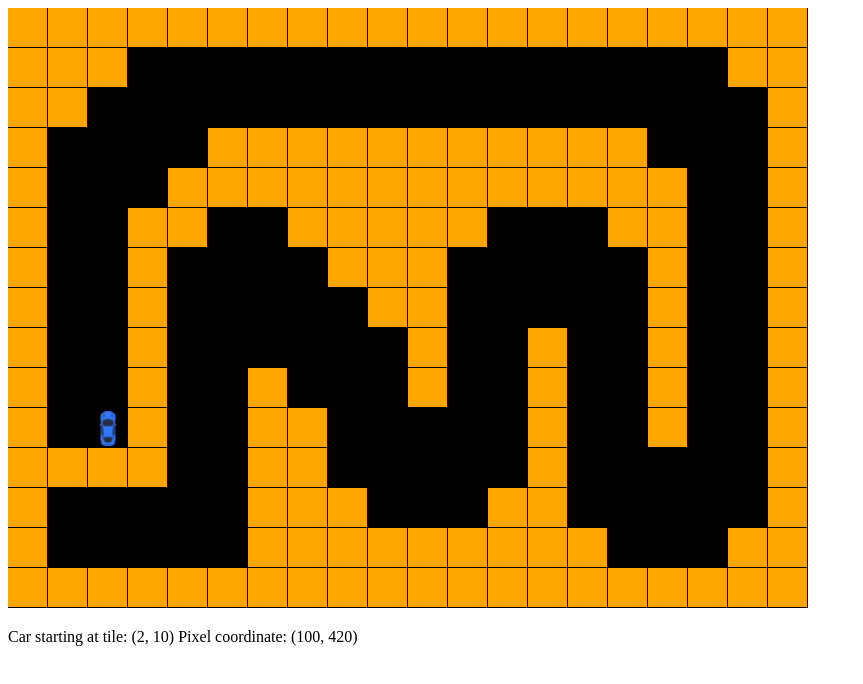
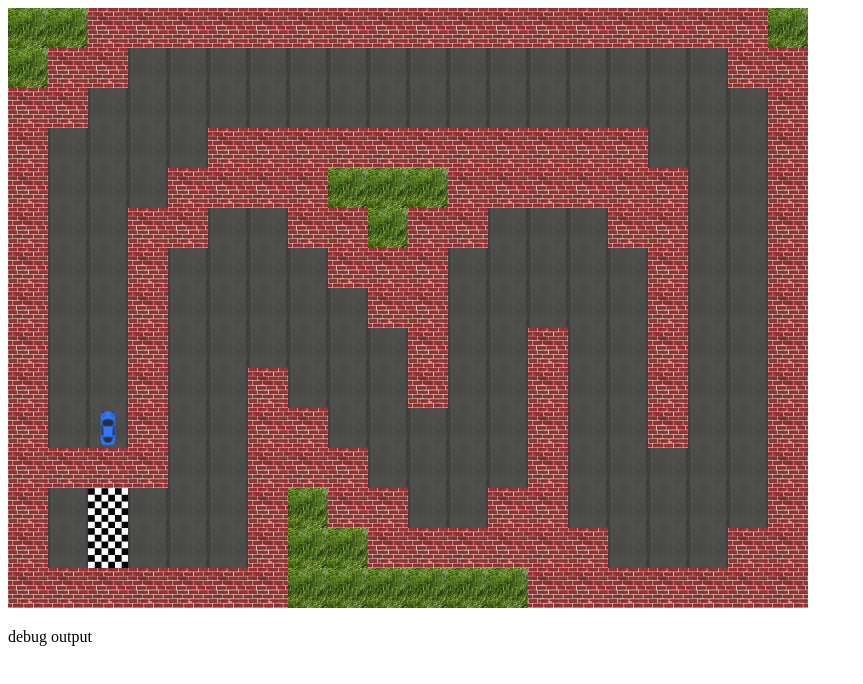
Before and after one commit to CalebHasch/Racing, a plain HTML site: page index.html in a window 1280 px wide. Shown: the whole page, without its empty margins (0-863 px from the left). Drawn offline with Linux system fonts and the light colour scheme.

Commit message:
updated track graphics

```diff
--- a/index.html
+++ b/index.html
@@ -10,11 +10,12 @@
 
   <p id="debugText">debug output</p>
 
-  <Script src="car.js"></Script>
-  <Script src="graphicsCommon.js"></Script>
-  <Script src="track.js"></Script>
-  <Script src="input.js"></Script>
-  <Script src="main.js"></Script>
+  <Script src="js/main.js"></Script>
+  <Script src="js/car.js"></Script>
+  <Script src="js/graphicsCommon.js"></Script>
+  <Script src="js/track.js"></Script>
+  <Script src="js/input.js"></Script>
+  <Script src="js/imageLoading.js"></Script>
 
 </body>
 </html>
--- a/car.js
+++ b/js/car.js
@@ -1,5 +1,3 @@
-var carPic=document.createElement("img");
-var carPicLoaded = false;
 var carX = 60, carY= 250;
 var carSpeed = 0;
 var carAng = -.5*Math.PI;
@@ -9,13 +7,12 @@ const turnRate = .03*Math.PI;
 const groundSpeedDecay = .94;
 const minTurningSpeed = .5;
 
-function carInit() {
-  carPic.onload=function(){
-    carPicLoaded = true;
-  }
+// function carInit() {
+//   carPic.onload=function(){
+//     carPicLoaded = true;
+//   }
 
-  carPic.src="Blue-Car-Mini.png";
-}
+// }
 
 function carReset() {
   for(i=0; i<trackGrid.length; i++) {
@@ -26,10 +23,6 @@ function carReset() {
       carX = tileCol * trackWidth + 0.5*trackWidth;
       carY = tileRow * trackHeight + 0.5*trackHeight;
       trackGrid[i] = 0;
-
-      document.getElementById("debugText").innerHTML	=
-      "Car	starting	at	tile:	("	+	tileCol	+	",	"	+	tileRow	+	")	"	+
-      "Pixel	coordinate:	("	+	carX	+	",	"	+	carY	+	")";
     }
   }
 }
@@ -57,13 +50,13 @@ function carMove() {
     carX = nextX;
     carY = nextY;
   } else {
-    carSpeed *= -0.5;
+    carSpeed *= -0.25;
   }
   carSpeed *= groundSpeedDecay;
 }
 
 function carDraw() {
-  if(carPicLoaded) {
+  if(true) {
     drawBitmapCenteredAtLocationWithRoation(carPic, carX, carY, carAng);
   }
 }
--- a/graphicsCommon.js
+++ b/js/graphicsCommon.js
@@ -2,7 +2,6 @@ function colorRect(topLeftX, topLeftY, boxWidth, boxHeight, fillColor) {
   canvasContext.fillStyle = fillColor;
   canvasContext.fillRect(topLeftX, topLeftY, boxWidth, boxHeight);
 }
-
 
 function drawBitmapCenteredAtLocationWithRoation(graphic, atX, atY, withAngle) {
   canvasContext.save();
--- /dev/null
+++ b/js/imageLoading.js
@@ -0,0 +1,35 @@
+var carPic=document.createElement("img");
+var trackRoadPic=document.createElement("img");
+var trackWallPic=document.createElement("img");
+var finishLinePic=document.createElement("img");
+var grassPic=document.createElement("img");
+var trackPics = [];
+var picsToLoad = 0;
+
+function beginLoadingImage(img, file) {
+  picsToLoad++;
+  img.onload=countLoadedImageAndLaunchIfReady;
+  img.src = "images/" + file;
+}
+
+function countLoadedImageAndLaunchIfReady() {
+  picsToLoad -= 1;
+
+  if(picsToLoad === 0) {
+    loadingDoneSoStartGame();
+  }
+}
+
+function loadImages() {
+  var imageList = [
+    {varName:carPic, file:"Blue-Car-Mini.png"},
+    {varName:trackRoadPic, file:"d_road_asphalt_40x40.png"},
+    {varName:trackWallPic, file:"brick-40x40.png"},
+    {varName:grassPic, file:"grass_40x40.jpg"},
+    {varName:finishLinePic, file:"checkered_finishLine_40x40.jpg"}
+  ]
+
+  for(var i=0; i<imageList.length; i++) {
+    beginLoadingImage(imageList[i].varName, imageList[i].file);
+  }
+}
--- a/main.js
+++ b/js/main.js
@@ -5,16 +5,19 @@ window.onload = function() {
   canvas = document.getElementById('gameCanvas');
   canvasContext = canvas.getContext('2d');
 
-  carInit();
+  loadImages();
 
+  carReset();
+
+  inputInit();
+}
+
+function loadingDoneSoStartGame() {
   var framesPerSecond = 30;
   setInterval(function() {
     moveEverything();
     drawEverything();
     }, 1000/framesPerSecond);
-
-  carReset();
-  inputInit();
 }
 
 function moveEverything() {
@@ -22,12 +25,9 @@ function moveEverything() {
 }
 
 function drawEverything() {
-  // black background
-  colorRect(0, 0, canvas.width, canvas.height, "black")
+  // adds the orange track
+  drawTracks();
 
   // adds blue car image
   carDraw()
-
-  // adds the orange track
-  drawTracks();
 }
--- a/track.js
+++ b/js/track.js
@@ -1,28 +1,29 @@
 const trackWidth = 40;
 const trackHeight = 40;
-const trackGap = 1;
 const trackCols = 20;
 const trackRows = 15;
 const trackRoad = 0;
 const trackWall = 1;
 const trackPlayer = 2;
+const trackFinish = 3;
+const trackGrass = 4;
 
 var	trackGrid	=
-						[	1,	1,	1,	1,	1,	1,	1,	1,	1,	1,	1,	1,	1,	1,	1,	1,	1,	1,	1,	1,
-								1,	1,	1,	0,	0,	0,	0,	0,	0,	0,	0,	0,	0,	0,	0,	0,	0,	0,	1,	1,
+						  [	4,	4,	1,	1,	1,	1,	1,	1,	1,	1,	1,	1,	1,	1,	1,	1,	1,	1,	1,	4,
+								4,	1,	1,	0,	0,	0,	0,	0,	0,	0,	0,	0,	0,	0,	0,	0,	0,	0,	1,	1,
 								1,	1,	0,	0,	0,	0,	0,	0,	0,	0,	0,	0,	0,	0,	0,	0,	0,	0,	0,	1,
 								1,	0,	0,	0,	0,	1,	1,	1,	1,	1,	1,	1,	1,	1,	1,	1,	0,	0,	0,	1,
-								1,	0,	0,	0,	1,	1,	1,	1,	1,	1,	1,	1,	1,	1,	1,	1,	1,	0,	0,	1,
-								1,	0,	0,	1,	1,	0,	0,	1,	1,	1,	1,	1,	0,	0,	0,	1,	1,	0,	0,	1,
+								1,	0,	0,	0,	1,	1,	1,	1,	4,	4,	4,	1,	1,	1,	1,	1,	1,	0,	0,	1,
+								1,	0,	0,	1,	1,	0,	0,	1,	1,	4,	1,	1,	0,	0,	0,	1,	1,	0,	0,	1,
 								1,	0,	0,	1,	0,	0,	0,	0,	1,	1,	1,	0,	0,	0,	0,	0,	1,	0,	0,	1,
 								1,	0,	0,	1,	0,	0,	0,	0,	0,	1,	1,	0,	0,	0,	0,	0,	1,	0,	0,	1,
 								1,	0,	0,	1,	0,	0,	0,	0,	0,	0,	1,	0,	0,	1,	0,	0,	1,	0,	0,	1,
 								1,	0,	0,	1,	0,	0,	1,	0,	0,	0,	1,	0,	0,	1,	0,	0,	1,	0,	0,	1,
 								1,	0,	2,	1,	0,	0,	1,	1,	0,	0,	0,	0,	0,	1,	0,	0,	1,	0,	0,	1,
-								1,	1,	1,	1,	0,	0,	1,	1,	0,	0,	0,	0,	0,	1,	0,	0,	0,	0,	0,	1,
-								1,	0,	0,	0,	0,	0,	1,	1,	1,	0,	0,	0,	1,	1,	0,	0,	0,	0,	0,	1,
-								1,	0,	0,	0,	0,	0,	1,	1,	1,	1,	1,	1,	1,	1,	1,	0,	0,	0,	1,	1,
-								1,	1,	1,	1,	1,	1,	1,	1,	1,	1,	1,	1,	1,	1,	1,	1,	1,	1,	1,	1];    var trackCounter = trackCols * (trackRows - 3);
+								1,	1,	1,	1,	0,	0,	1,	1,	1,	0,	0,	0,	0,	1,	0,	0,	0,	0,	0,	1,
+								1,	0,	3,	0,	0,	0,	1,	4,	1,	1,	0,	0,	1,	1,	0,	0,	0,	0,	0,	1,
+								1,	0,	3,	0,	0,	0,	1,	4,	4,	1,	1,	1,	1,	1,	1,	0,	0,	0,	1,	1,
+								1,	1,	1,	1,	1,	1,	1,	4,	4,	4,	4,	4,	4,	1,	1,	1,	1,	1,	1,	1];    var trackCounter = trackCols * (trackRows - 3);
 
 function checkForTrackAtPixelCoord(pixelX,pixelY) {
   var row = Math.floor(pixelY/trackHeight);
@@ -50,9 +51,28 @@ function trackTileToIndex(tileCol, tileRow) {
 function drawTracks() {
   for(i=0; i<trackCols; i++) {
     for(j=0; j<trackRows; j++) {
-      if(isWallAtTileCoord(i, j)) {
-        colorRect(i*trackWidth, j*trackHeight, trackWidth - trackGap, trackHeight - trackGap, 'orange')
+      var trackLeftEdgeX = i*trackWidth;
+      var trackTopEdgeY = j*trackHeight;
+      var trackIndex = trackTileToIndex(i, j);
+      var trackTypeHere = trackGrid[ trackIndex ];
+      var useImg;
+
+      switch( trackTypeHere ) {
+        case trackRoad:
+          useImg = trackRoadPic;
+          break;
+        case trackWall:
+          useImg = trackWallPic;
+          break;
+        case trackFinish:
+          useImg = finishLinePic;
+          break;
+        case trackGrass:
+          useImg = grassPic;
+          break;
       }
+
+      canvasContext.drawImage(useImg, trackLeftEdgeX, trackTopEdgeY);
     }
   }
 }
```
Also changed, not shown: images/Blue-Car-Mini.png (renamed from Blue-Car-Mini.png), images/brick-40x40.png (added), images/checkered_finishLine_40x40.jpg (added), images/checkered_pattern_40x40.jpg (added), images/d_road_asphalt_40x40.png (added), images/grass_40x40.jpg (added), js/input.js (renamed from input.js).
